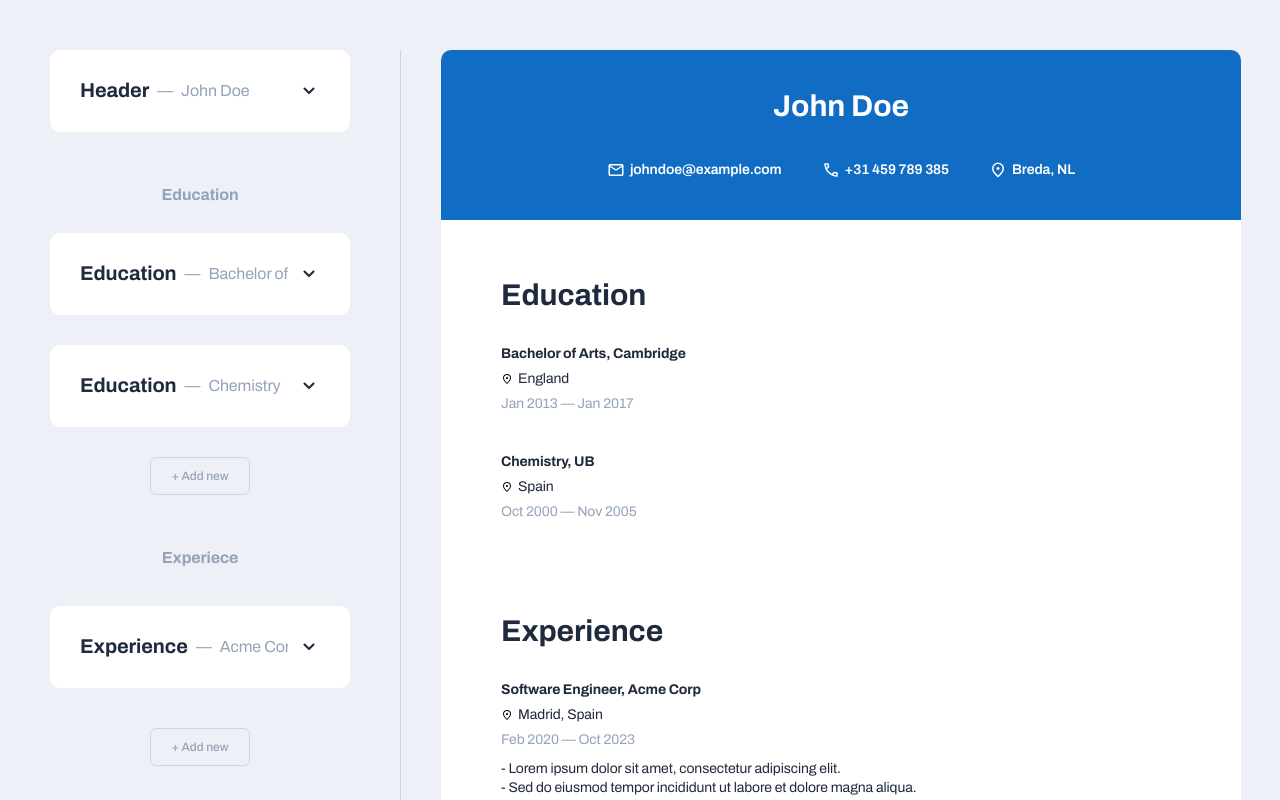
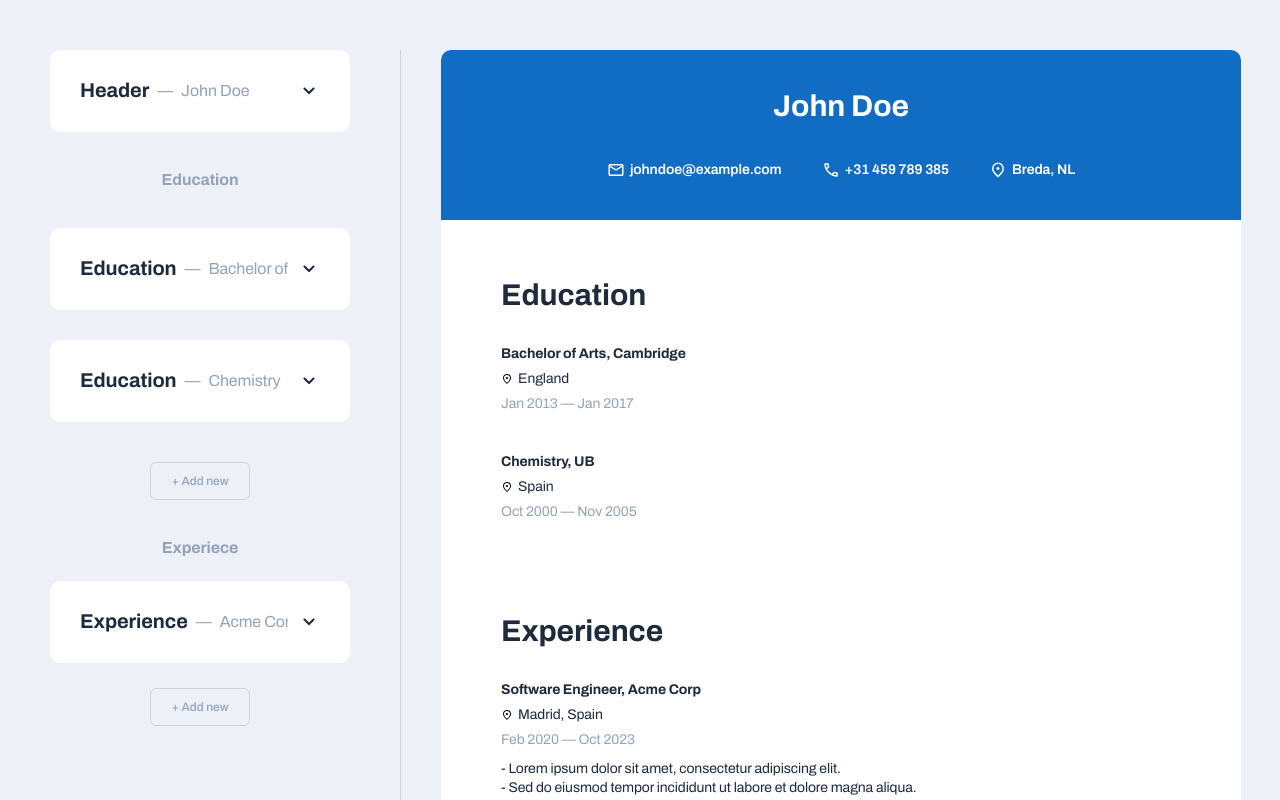
Before and after one commit to amadeuio/make-your-cv, a React (Vite) app: page / in a window 1280 px wide. Shown: the top 800 px of the page. Built offline with nearby package versions, Linux system fonts and the light colour scheme.

Commit message:
Refactor EducationForms
The HTML element hierarchy has been changed for better organization, the vertical spacing of the elements has also been updated to adhere to the overall visual style of the page while ensuring the drag and drop works smoothly and consistenly

```diff
--- a/src/components/EducationForms.tsx
+++ b/src/components/EducationForms.tsx
@@ -64,20 +64,25 @@ function EducationForms() {
   };
 
   return (
-    <DragDropContext onDragEnd={onDragEnd}>
-      <Droppable droppableId="educationForms">
-        {(provided) => (
-          <div className="education-forms" {...provided.droppableProps} ref={provided.innerRef}>
+    <>
       <div className="form-title">Education</div>
 
+      <DragDropContext onDragEnd={onDragEnd}>
+        <Droppable droppableId="educationFormsContainer">
+          {(provided) => (
+            <div
+              className="education-forms-container"
+              {...provided.droppableProps}
+              ref={provided.innerRef}>
               {educationArray.map((data, index) => (
                 <Draggable key={data.id} draggableId={data.id} index={index}>
                   {(provided) => (
                     <div
+                      className="education-form-item"
                       ref={provided.innerRef}
                       {...provided.draggableProps}
                       {...provided.dragHandleProps}>
-                    <form className="education-form">
+                      <form>
                         <fieldset>
                           {/* Legend */}
                           <div className="legend-container" onClick={() => toggleDropdown(data.id)}>
@@ -159,7 +164,9 @@ function EducationForms() {
                                 onClick={(e) => handleDelete(data.id, e)}>
                                 Delete
                               </button>
-                            <button className="save-button" onClick={(e) => handleSave(data.id, e)}>
+                              <button
+                                className="save-button"
+                                onClick={(e) => handleSave(data.id, e)}>
                                 Save
                               </button>
                             </div>
@@ -171,11 +178,13 @@ function EducationForms() {
                 </Draggable>
               ))}
               {provided.placeholder}
-            <Button className="add-new-button" label={"+ Add new"} onClick={handleAddNew} />
             </div>
           )}
         </Droppable>
       </DragDropContext>
+
+      <Button className="add-new-button" label={"+ Add new"} onClick={handleAddNew} />
+    </>
   );
 }
 
--- a/src/styles/index.css
+++ b/src/styles/index.css
@@ -141,16 +141,22 @@ h1 {
   color: var(--slate-400);
 }
 
-.education-forms {
+.education-forms-container {
   display: flex;
   flex-direction: column;
   align-items: center;
 }
 
-.education-forms .form-title,
-.education-forms form,
-.education-forms button {
+.education-form-item {
   margin: 15px 0;
+}
+
+.form-title {
+  margin-bottom: -15px;
+}
+
+.add-new-button {
+  margin-top: -15px;
 }
 
 form {
```
Lines whose indentation alone changed are shown as unchanged.
